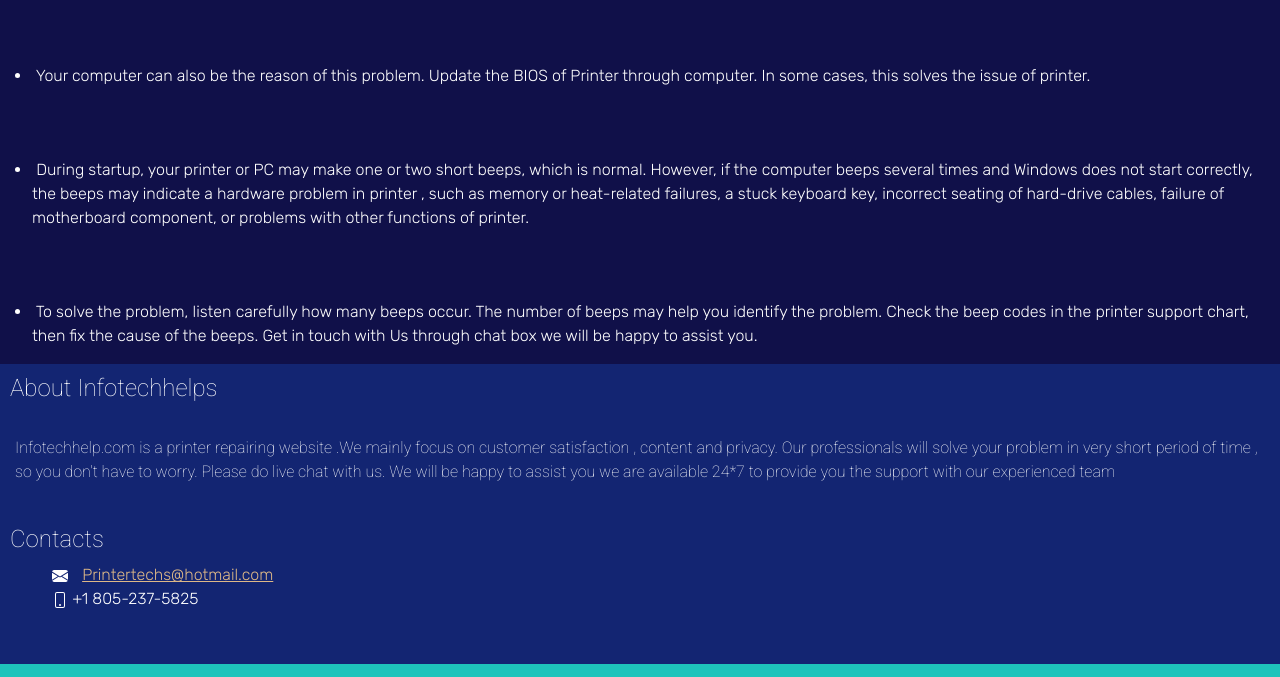
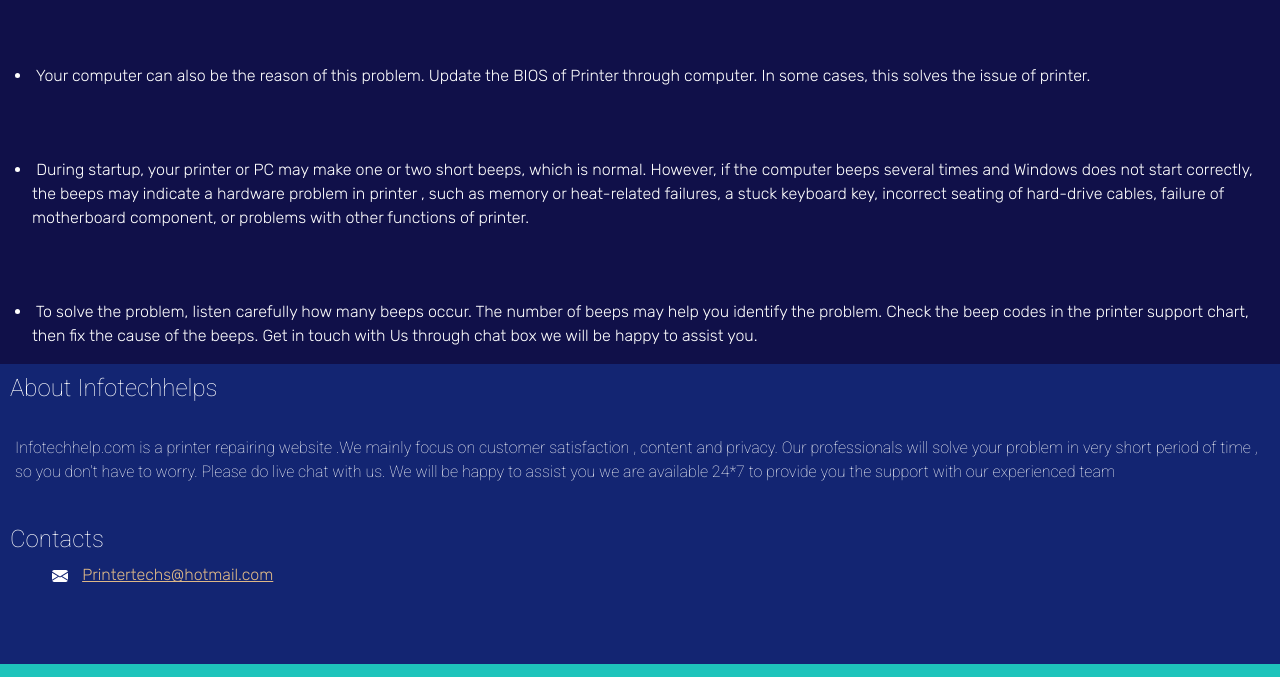
Before and after one commit to aamirashraf736/aamirashraf736.github.io, a plain HTML site: page index.html in a window 1280 px wide. Shown: the part 668-1345 px from the top of the page. Drawn offline with nearby package versions, Linux system fonts and the light colour scheme.

Commit message:
Update index.html

```diff
--- a/index.html
+++ b/index.html
@@ -62,10 +62,7 @@ Look at the right side bottom corner of your computer screen to chat with us.
                               </svg><span></span>
                             <a href="mailto: Printertechs@hotmail.com"> Printertechs@hotmail.com</a></li>
                         </li>
-                        <li class="cl"><svg xmlns="http://www.w3.org/2000/svg" width="16" height="16" fill="currentColor" class="bi bi-phone" viewBox="0 0 16 16">
-                            <path d="M11 1a1 1 0 0 1 1 1v12a1 1 0 0 1-1 1H5a1 1 0 0 1-1-1V2a1 1 0 0 1 1-1h6zM5 0a2 2 0 0 0-2 2v12a2 2 0 0 0 2 2h6a2 2 0 0 0 2-2V2a2 2 0 0 0-2-2H5z"/>
-                            <path d="M8 14a1 1 0 1 0 0-2 1 1 0 0 0 0 2z"/>
-                          </svg> <span></span> +1 805-237-5825</li>
+
                     </ul>
                 </div>
                 <br class="clear">
```
